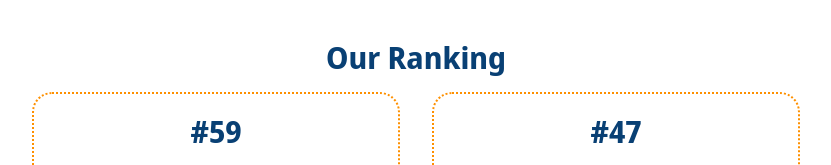
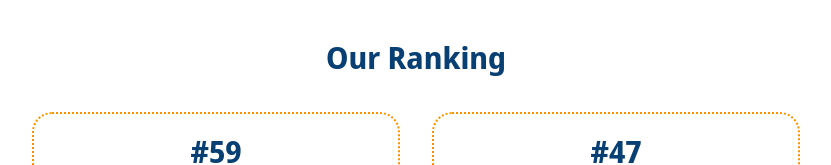
Before and after one commit to mgmcetportal/mgmportal, a React (Create React App) app: page / in a window 1280 px wide. Shown: the top 165 px of the page, without its empty margins (224-1055 px from the left). Built offline with nearby package versions, Linux system fonts and the light colour scheme.

Commit message:
padding added

```diff
--- a/src/components/CollegeRank.jsx
+++ b/src/components/CollegeRank.jsx
@@ -4,7 +4,7 @@ export const CollegeRank = () => {
   return (
     <div className="crank bg-white pt-10">
       <div className="crank-title ">
-        <h1 className="text-center text-3xl font-extrabold text-[#094074] hover:text-yellow-600">Our Ranking</h1>
+        <h1 className="text-center text-3xl font-extrabold text-[#094074] hover:text-yellow-600  pb-5">Our Ranking</h1>
       </div>
       <div className="crank-render grid grid-cols-2">
         <div className="crank-item h-fit m-4 md:ml-64 ">
```
